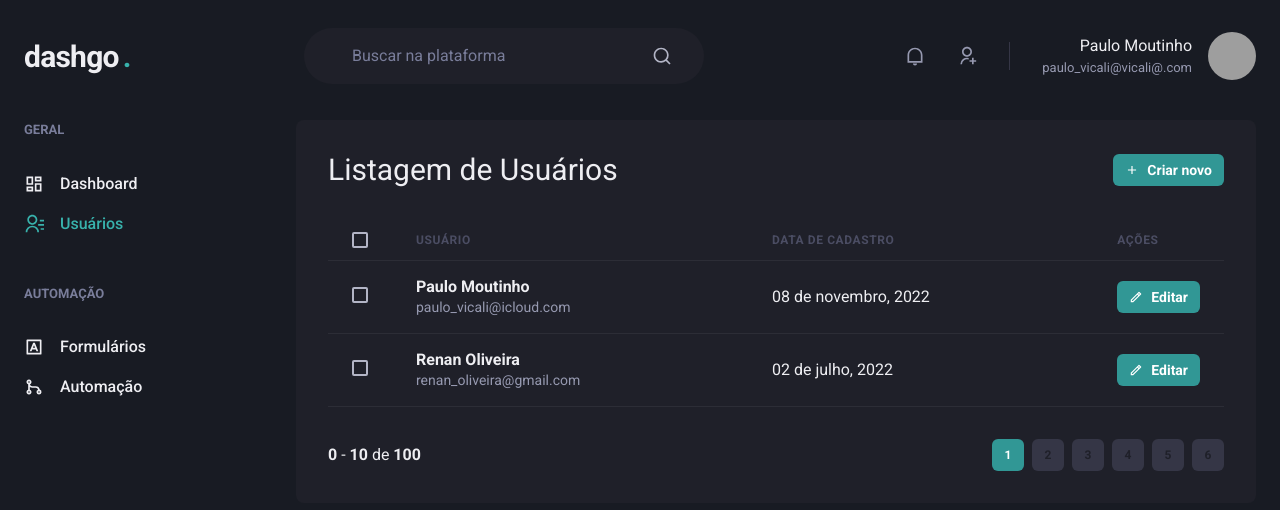
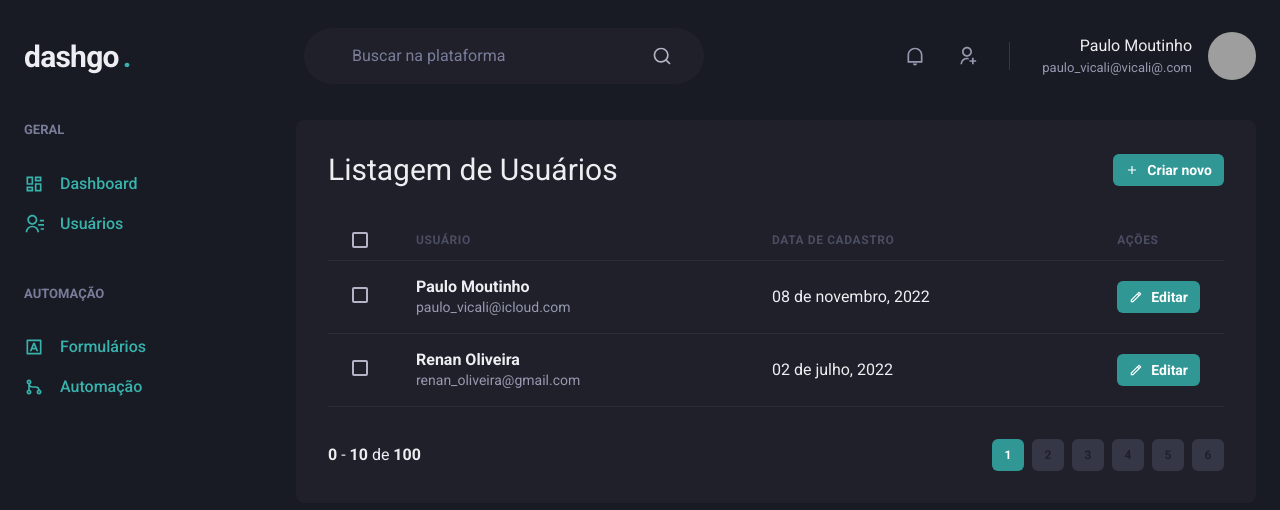
Before and after one commit to moutinhofuturedev/DashGO, a Next.js app: page /users in a window 1280 px wide. Shown: the top 510 px of the page. Built offline with nearby package versions, Linux system fonts and the light colour scheme; grey boxes are pictures that could not be loaded.

Commit message:
refactor: remove link ativo

```diff
--- a/src/components/ActiveLink.tsx
+++ /dev/null
@@ -1,25 +0,0 @@
-import Link, { LinkProps } from "next/link";
-import { useRouter } from "next/router";
-import { cloneElement, ReactElement } from "react";
-
-interface ActiveLinkProps extends LinkProps {
-    children: ReactElement
-
-}
-
-export function ActiveLink({ children, ...rest }: ActiveLinkProps ) {
-    const { asPath } = useRouter()
-    let isActive = false
-
-    if((asPath === rest.href || asPath === rest.as)) {
-        isActive = true
-    }
-
-    return(
-        <Link { ...rest }>
-            {cloneElement(children, {
-                color: isActive ? "teal.400" : "gray.50"
-            })}
-        </Link>
-    )
-}
--- a/src/components/Sidebar/NavLink.tsx
+++ b/src/components/Sidebar/NavLink.tsx
@@ -1,6 +1,6 @@
 import { Icon, Link as ChakraLink, Text, LinkProps as ChakraLinkProps } from "@chakra-ui/react";
+import Link from "next/link";
 import { ElementType } from "react";
-import { ActiveLink } from "../ActiveLink";
 
 type NavLinkProps  = {
     icon: ElementType
@@ -12,13 +12,13 @@ type TotalLinkProps = NavLinkProps & ChakraLinkProps
 
 export function NavLink({icon, children, href ,...rest}: TotalLinkProps) {
   return (
-    <ActiveLink href={href} passHref>
+    <Link href={href} passHref>
       <ChakraLink display={"flex"} alignItems={"center"} color={"teal.400"} {...rest}>
         <Icon as={icon} fontSize={"20"}></Icon>
         <Text ml={"1rem"} fontWeight={"medium"}>
           {children}
         </Text>
       </ChakraLink>
-    </ActiveLink>
+    </Link>
   )
 }
```
